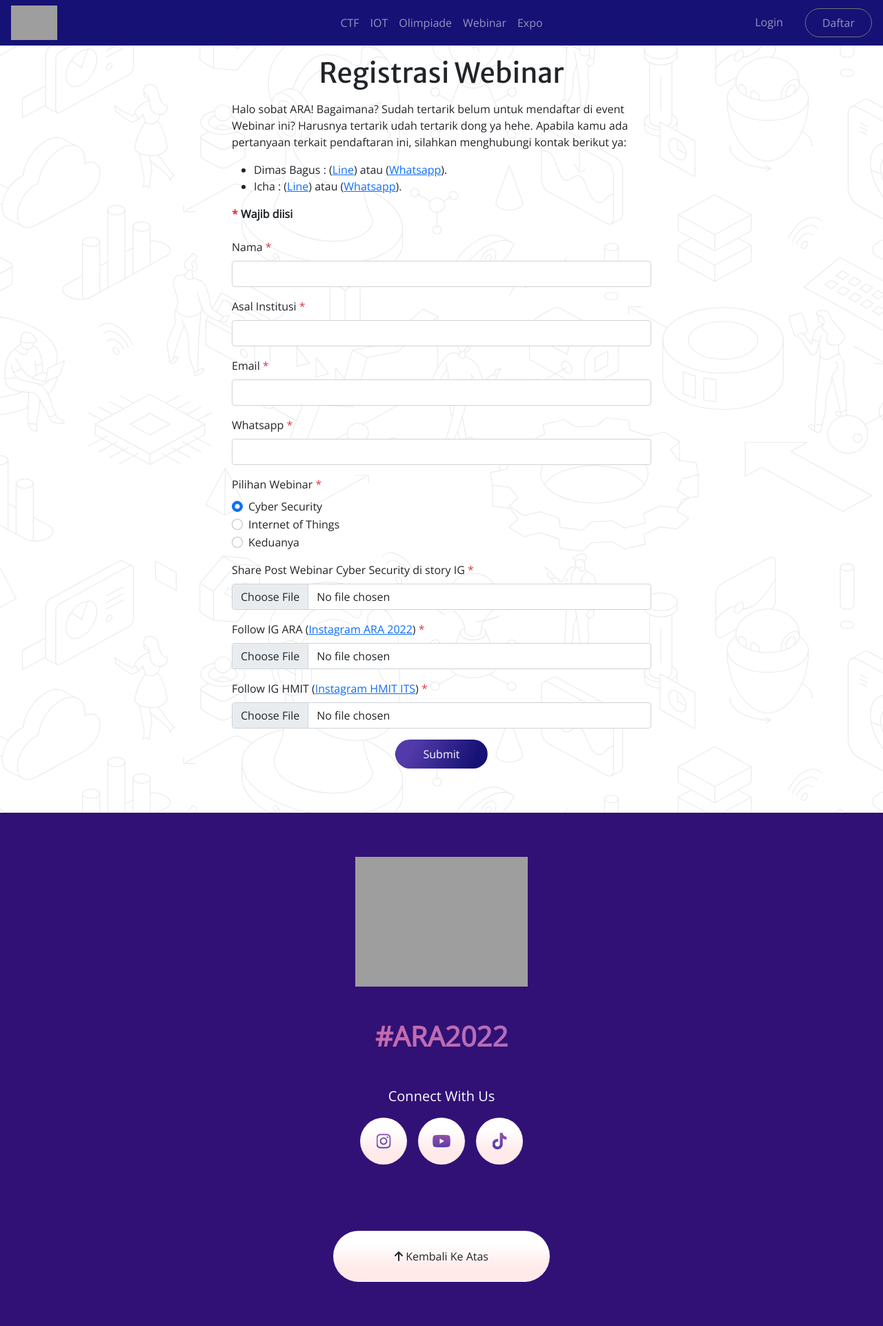
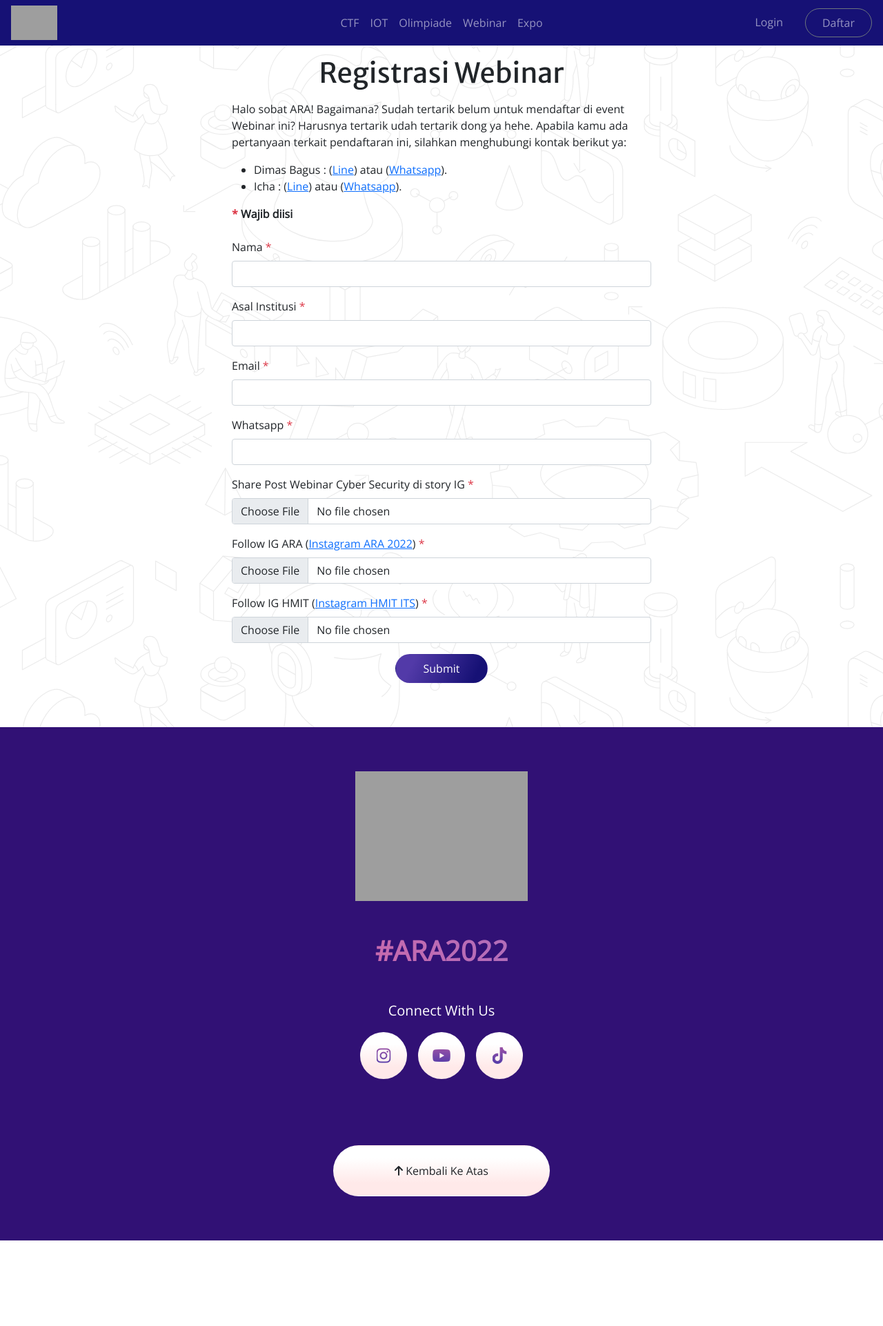
Before and after one commit to trdkhardani/WebsiteARA2022, a CodeIgniter 4 app: template app/Views/auth/regist_webinar.php in a window 1280 px wide. Shown: the whole page at 69% size. After the commit the page ends 1798 px from the top, so only its background shows below. Run offline with PHP 8.4 and a stand-in for CodeIgniter, Linux system fonts and the light colour scheme; the template is opened without the code that fills it, so the values that code supplies are empty; some libraries are stand-ins or nearby versions; grey boxes are pictures that could not be loaded.

Commit message:
Edit webinar registration

```diff
--- a/app/Views/auth/regist_webinar.php
+++ b/app/Views/auth/regist_webinar.php
@@ -40,7 +40,7 @@
     </header>
     <main>
       <form action="<?= base_url() ?>/Verify/verify_registrasi_webinar" method="POST" enctype="multipart/form-data">
-      <?= csrf_field() ?>
+        <?= csrf_field() ?>
         <div class="mb-3">
           <label for="nama" class="form-label">Nama <span class="text-danger">*<?= '<br>' . $validation->getError('nama') ?></span></label>
           <input type="text" class="form-control" id="nama" name="nama" value="<?= old('nama') ?>">
@@ -57,7 +57,7 @@
           <label for="whatsapp" class="form-label">Whatsapp <span class="text-danger">*<?= '<br>' . $validation->getError('whatsapp') ?></span></label>
           <input type="text" class="form-control" id="whatsapp" name="whatsapp" value="<?= old('whatsapp') ?>">
         </div>
-        <div class="mb-3">
+        <!-- <div class="mb-3">
           <label class="form-label">Pilihan Webinar <span class="text-danger">*</span></label>
           <div class="form-check" @click="handleCTF">
             <input class="form-check-input" type="radio" name="event" id="webinarCySec" value="CTF" checked>
@@ -77,15 +77,17 @@
               Keduanya
             </label>
           </div>
-        </div>
-        <div class="mb-3" v-if="isCtf">
+        </div> -->
+        <!-- add v-if when IoT has open -->
+        <input type="text" value="CTF" hidden name="event">
+        <div class="mb-3">
           <label for="share_post_ctf" class="form-label">Share Post Webinar Cyber Security di story IG <span class="text-danger">*<?= '<br>' . $validation->getError('share_post_ctf') ?></span></label>
           <input class="form-control" type="file" id="share_post_ctf" name="share_post_ctf" value="<?= old('share_post_ctf') ?>">
         </div>
-        <div class="mb-3" v-if="isIot">
+        <!-- <div class="mb-3" v-if="isIot">
           <label for="share_post_iot" class="form-label">Share Post Webinar Internet Of Things di story IG <span class="text-danger">*<?= '<br>' . $validation->getError('share_post_iot') ?></span></label>
           <input class="form-control" type="file" id="share_post_iot" name="share_post_iot" value="<?= old('share_post_iot') ?>">
-        </div>
+        </div> -->
         <div class="mb-3">
           <label for="follow_ig_ara" class="form-label">Follow IG ARA (<a href="https://www.instagram.com/ara_its/" target="_blank">Instagram ARA 2022</a>) <span class="text-danger">*<?= '<br>' . $validation->getError('follow_ig_ara') ?></span></label>
           <input class="form-control" type="file" id="follow_ig_ara" name="follow_ig_ara" value="<?= old('follow_ig_ara') ?>">
@@ -119,7 +121,7 @@
 
   <script src="https://cdn.jsdelivr.net/npm/bootstrap@5.1.3/dist/js/bootstrap.bundle.min.js" integrity="sha384-ka7Sk0Gln4gmtz2MlQnikT1wXgYsOg+OMhuP+IlRH9sENBO0LRn5q+8nbTov4+1p" crossorigin="anonymous"></script>
 
-  <script src="https://unpkg.com/vue@3.1.1/dist/vue.global.prod.js"></script>
+  <!-- <script src="https://unpkg.com/vue@3.1.1/dist/vue.global.prod.js"></script>
 
   <script>
     const app = Vue.createApp({
@@ -151,7 +153,7 @@
     });
 
     app.mount("main");
-  </script>
+  </script> -->
 </body>
 
 </html>
```
